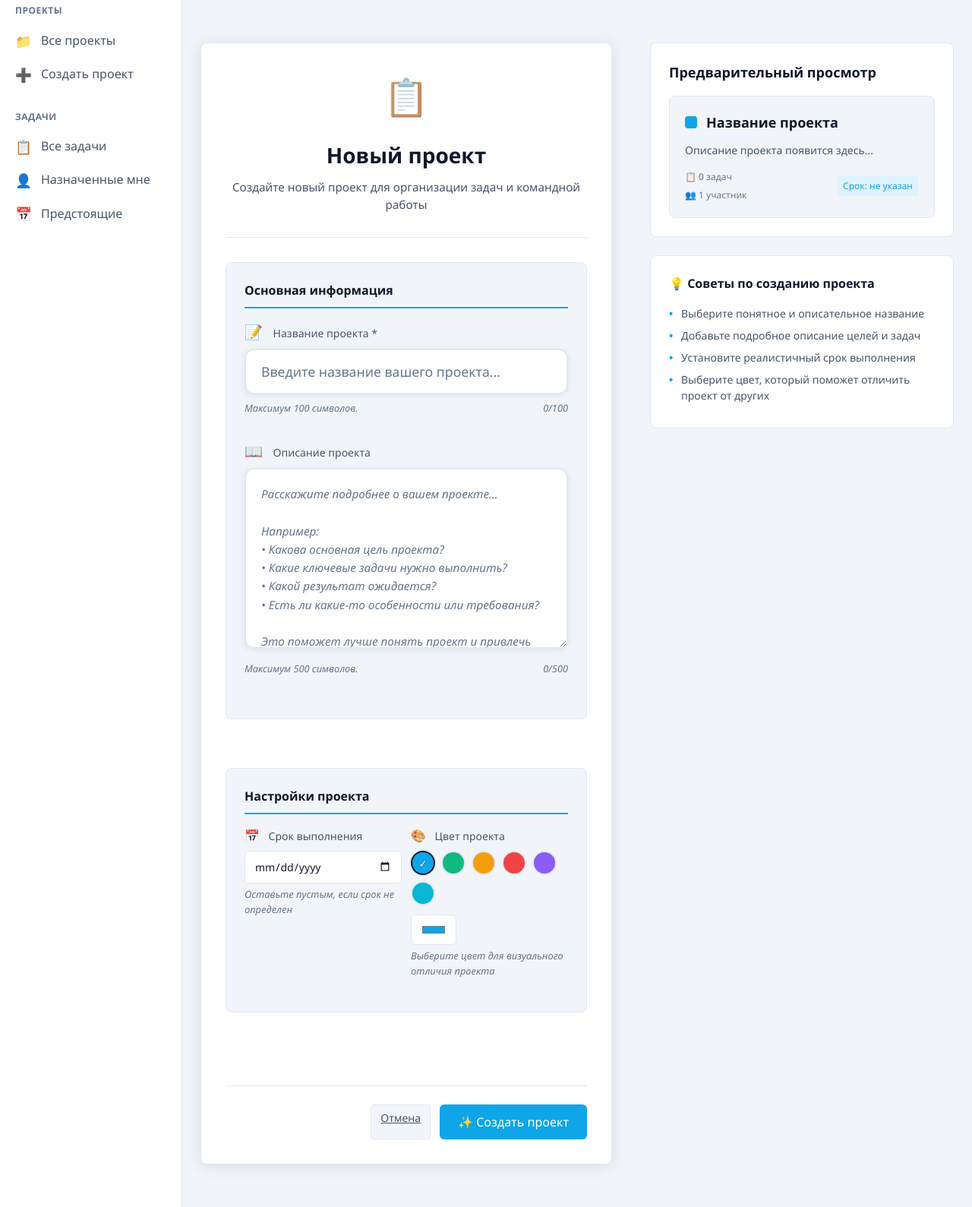
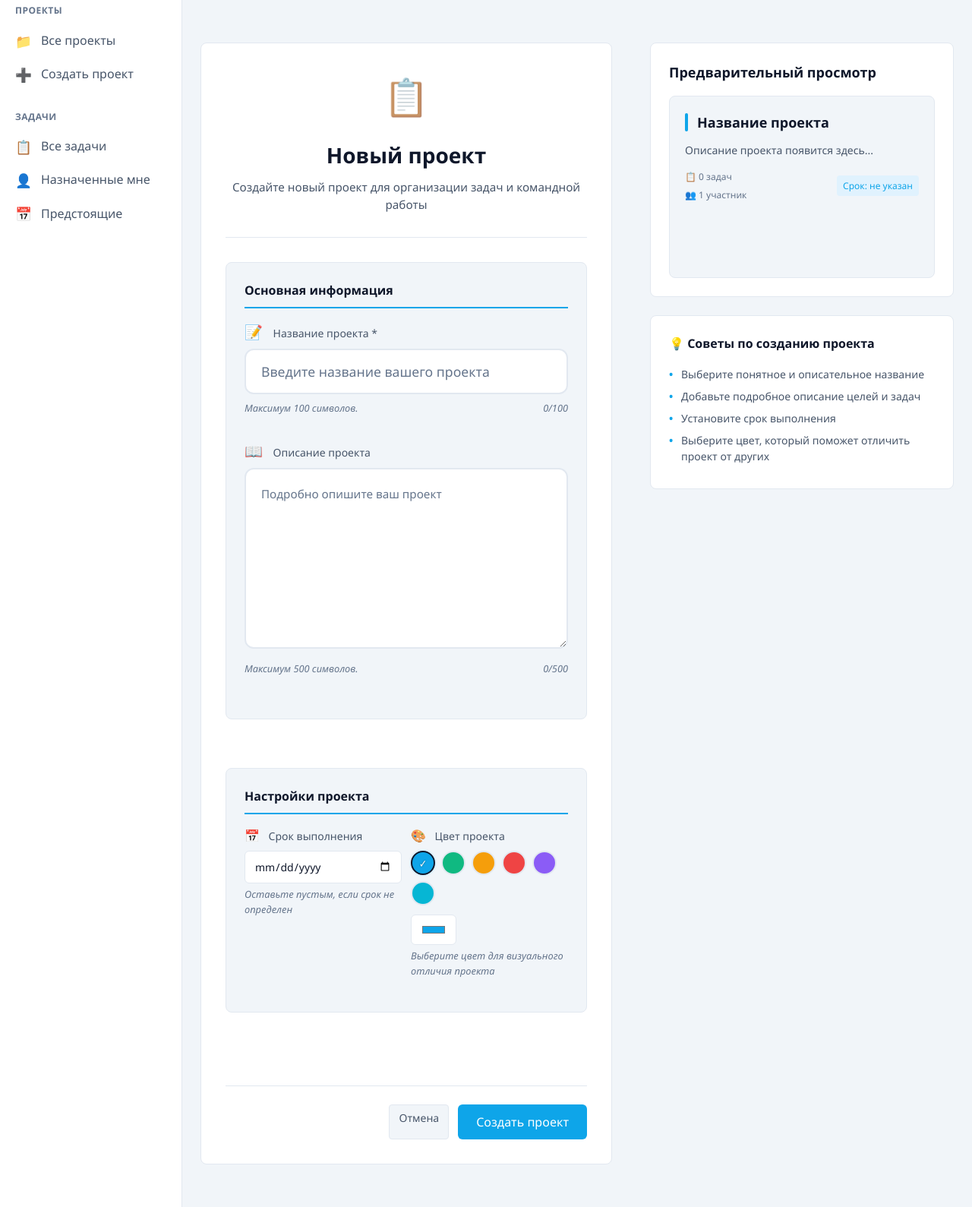
Before and after one commit to semended/CalendarProject, a Flask app: template templates/create_project.html in a window 1280 px wide. Shown: the part 95-1684 px from the top of the page at 76% size. Run offline with Flask 3, Linux system fonts and the light colour scheme; the template is opened without the code that fills it, so the values that code supplies are empty; some libraries are stand-ins or nearby versions.

Commit message:
мелкие правки по созданию проектов

```diff
--- a/static/css/style.css
+++ b/static/css/style.css
@@ -277,6 +277,9 @@ body {
     padding: 20px;
     transition: all 0.2s;
     cursor: pointer;
+    min-height: 240px;
+    display: flex;
+    flex-direction: column;
 }
 
 .project-card:hover {
@@ -291,16 +294,22 @@ body {
 }
 
 .project-header .project-color {
-    width: 16px;
-    height: 16px;
-    border-radius: 4px;
+    width: 4px;
+    height: 24px;
+    border-radius: 2px;
     margin-right: 12px;
+    flex-shrink: 0;
 }
 
 .project-header h3 {
     font-size: 1.125rem;
     font-weight: 600;
     color: var(--text-primary);
+    display: -webkit-box;
+    -webkit-line-clamp: 2;
+    -webkit-box-orient: vertical;
+    overflow: hidden;
+    word-break: break-word;
 }
 
 .project-content p {
@@ -308,12 +317,18 @@ body {
     color: var(--text-secondary);
     margin-bottom: 16px;
     line-height: 1.4;
+    display: -webkit-box;
+    -webkit-line-clamp: 3;
+    -webkit-box-orient: vertical;
+    overflow: hidden;
+    word-break: break-word;
 }
 
 .project-meta {
     display: flex;
     justify-content: space-between;
     align-items: center;
+    margin-top: auto;
 }
 
 .project-stats {
@@ -1732,7 +1747,6 @@ body {
     padding: 2rem;
     border-radius: 8px;
     border: 1px solid var(--bg-tertiary);
-    box-shadow: 0 2px 20px rgba(0,0,0,0.1);
 }
 
 .create-project-layout {
@@ -1847,31 +1861,15 @@ body {
     border-radius: 12px;
     background: var(--bg-primary);
     color: var(--text-primary);
-    transition: all 0.3s ease;
-    box-shadow: 0 2px 8px rgba(0, 0, 0, 0.08);
 }
 
 .project-name-input-wrapper input:focus {
     border-color: var(--primary);
-    box-shadow: 0 0 0 3px var(--primary-light), 0 4px 16px rgba(14, 165, 233, 0.15);
-    transform: translateY(-1px);
 }
 
 .project-name-input-wrapper input::placeholder {
     color: var(--text-tertiary);
     font-weight: 400;
-}
-
-.input-decoration {
-    position: absolute;
-    bottom: 0;
-    left: 50%;
-    width: 0;
-    height: 3px;
-    background: linear-gradient(90deg, var(--primary), var(--primary-light));
-    border-radius: 2px;
-    transition: all 0.3s ease;
-    transform: translateX(-50%);
 }
 
 .project-name-input-wrapper input:focus + .input-decoration {
@@ -1909,31 +1907,17 @@ body {
     background: var(--bg-primary);
     color: var(--text-primary);
     transition: all 0.3s ease;
-    box-shadow: 0 2px 8px rgba(0, 0, 0, 0.08);
     resize: vertical;
 }
 
 .project-description-wrapper textarea:focus {
     border-color: var(--primary);
-    box-shadow: 0 0 0 3px var(--primary-light), 0 4px 16px rgba(14, 165, 233, 0.15);
-    transform: translateY(-1px);
+    box-shadow: none;
+    outline: none;
 }
 
 .project-description-wrapper textarea::placeholder {
     color: var(--text-tertiary);
-    font-style: italic;
-}
-
-.textarea-decoration {
-    position: absolute;
-    bottom: 0;
-    left: 50%;
-    width: 0;
-    height: 3px;
-    background: linear-gradient(90deg, var(--primary), var(--primary-light));
-    border-radius: 2px;
-    transition: all 0.3s ease;
-    transform: translateX(-50%);
 }
 
 .project-description-wrapper textarea:focus + .textarea-decoration {
@@ -2059,6 +2043,9 @@ body {
     border-radius: 8px;
     padding: 20px;
     transition: all 0.2s;
+    min-height: 240px;
+    display: flex;
+    flex-direction: column;
 }
 
 .project-card-preview:hover {
@@ -2073,10 +2060,11 @@ body {
 }
 
 .project-card-preview .project-header .project-color {
-    width: 16px;
-    height: 16px;
-    border-radius: 4px;
+    width: 4px;
+    height: 24px;
+    border-radius: 2px;
     margin-right: 12px;
+    flex-shrink: 0;
 }
 
 .project-card-preview .project-header h4 {
@@ -2084,6 +2072,11 @@ body {
     font-weight: 600;
     color: var(--text-primary);
     margin: 0;
+    display: -webkit-box;
+    -webkit-line-clamp: 2;
+    -webkit-box-orient: vertical;
+    overflow: hidden;
+    word-break: break-word;
 }
 
 .project-card-preview .project-content p {
@@ -2091,12 +2084,18 @@ body {
     color: var(--text-secondary);
     margin-bottom: 16px;
     line-height: 1.4;
+    display: -webkit-box;
+    -webkit-line-clamp: 3;
+    -webkit-box-orient: vertical;
+    overflow: hidden;
+    word-break: break-word;
 }
 
 .project-card-preview .project-meta {
     display: flex;
     justify-content: space-between;
     align-items: center;
+    margin-top: auto;
 }
 
 .project-card-preview .project-stats {
--- a/templates/create_project.html
+++ b/templates/create_project.html
@@ -77,7 +77,7 @@
                                     </label>
                                     <div class="project-name-input-wrapper">
                                         <input type="text" id="projectName" name="projectName"
-                                               placeholder="Введите название вашего проекта..."
+                                               placeholder="Введите название вашего проекта"
                                                required maxlength="100">
                                         <div class="input-decoration"></div>
                                     </div>
@@ -91,15 +91,7 @@
                                     </label>
                                     <div class="project-description-wrapper">
                                         <textarea id="projectDescription" name="projectDescription"
-                                                  placeholder="Расскажите подробнее о вашем проекте...
-
-Например:
-• Какова основная цель проекта?
-• Какие ключевые задачи нужно выполнить?
-• Какой результат ожидается?
-• Есть ли какие-то особенности или требования?
-
-Это поможет лучше понять проект и привлечь нужных участников."
+                                                  placeholder="Подробно опишите ваш проект"
                                                   rows="8" maxlength="500"></textarea>
                                         <div class="textarea-decoration">
                                             <div class="textarea-glow"></div>
@@ -145,11 +137,11 @@
                             </div>
 
                             <div class="form-actions">
-                                <a href="/main" class="btn-secondary">
+                                <a href="/main" class="btn-secondary" style="text-decoration: none;">
                                     <span>Отмена</span>
                                 </a>
                                 <button type="submit" class="btn-primary btn-large">
-                                    <span>✨ Создать проект</span>
+                                    <span>Создать проект</span>
                                 </button>
                             </div>
                         </form>
@@ -182,7 +174,7 @@
                             <ul class="tips-list">
                                 <li>Выберите понятное и описательное название</li>
                                 <li>Добавьте подробное описание целей и задач</li>
-                                <li>Установите реалистичный срок выполнения</li>
+                                <li>Установите срок выполнения</li>
                                 <li>Выберите цвет, который поможет отличить проект от других</li>
                             </ul>
                         </div>
--- a/templates/main.html
+++ b/templates/main.html
@@ -106,8 +106,6 @@
         </main>
     </div>
 
-
-
     <script>
         // Данные проектов из сервера
         let projects = {{ projects|tojson }};
@@ -146,8 +144,6 @@
             renderProjects();
             updateStats();
         }
-
-
 
         // Инициализация выпадающих меню
         function initializeDropdowns() {
@@ -273,8 +269,6 @@
             document.getElementById('completedProjects').textContent = projects.filter(p => p.status === 'completed').length;
             document.getElementById('pausedProjects').textContent = projects.filter(p => p.status === 'paused').length;
         }
-
-
     </script>
 </body>
 </html>
```
Also changed, not shown: TODO.md (+2 -3 lines).
